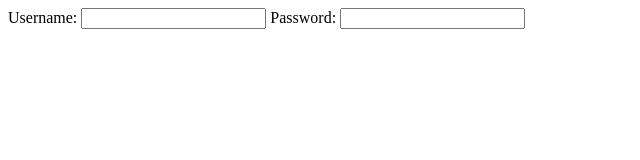
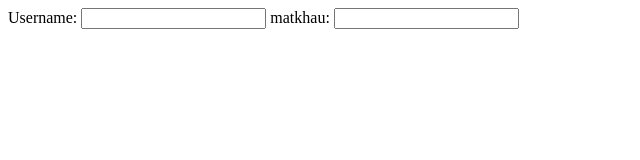
Before and after one commit to qpham4243562/nhom6_kiemtragit, a website: page index.html in a window 1280 px wide. Shown: the full height of the page, 0-640 px from the left. Drawn offline with Linux system fonts and the light colour scheme.

Commit message:
Update index.html

```diff
--- a/index.html
+++ b/index.html
@@ -9,8 +9,8 @@
     <form>
       <label for="username">Username:</label>
       <input type="text" id="username" name="username" />
-      <label for="password">Password:</label>
-      <input type="text" id="password" name="password" />
+      <label for="matkhau">matkhau:</label>
+      <input type="text" id="matkhau" name="matkhau" />
     </form>
   </body>
 </html>
```
